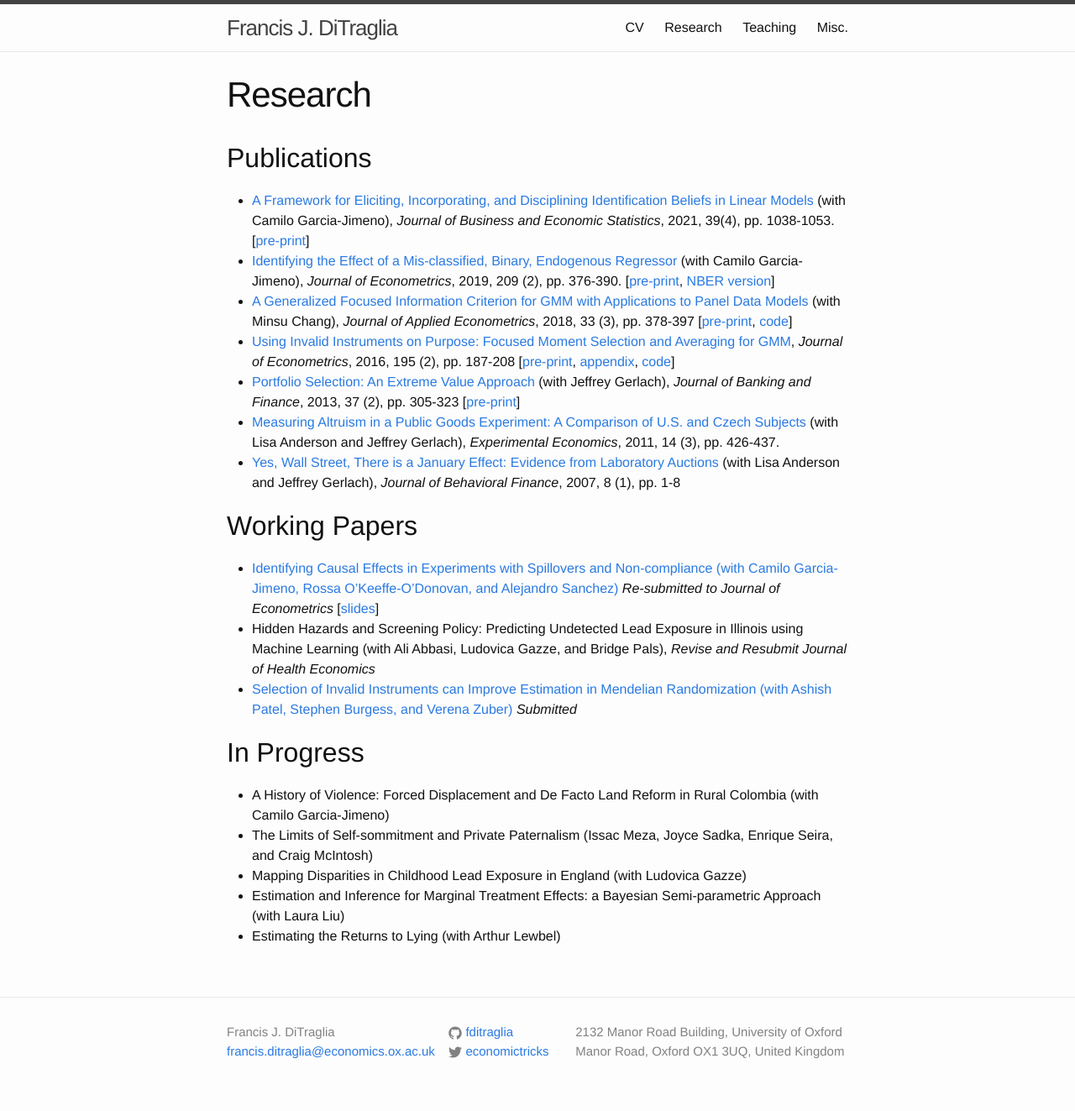
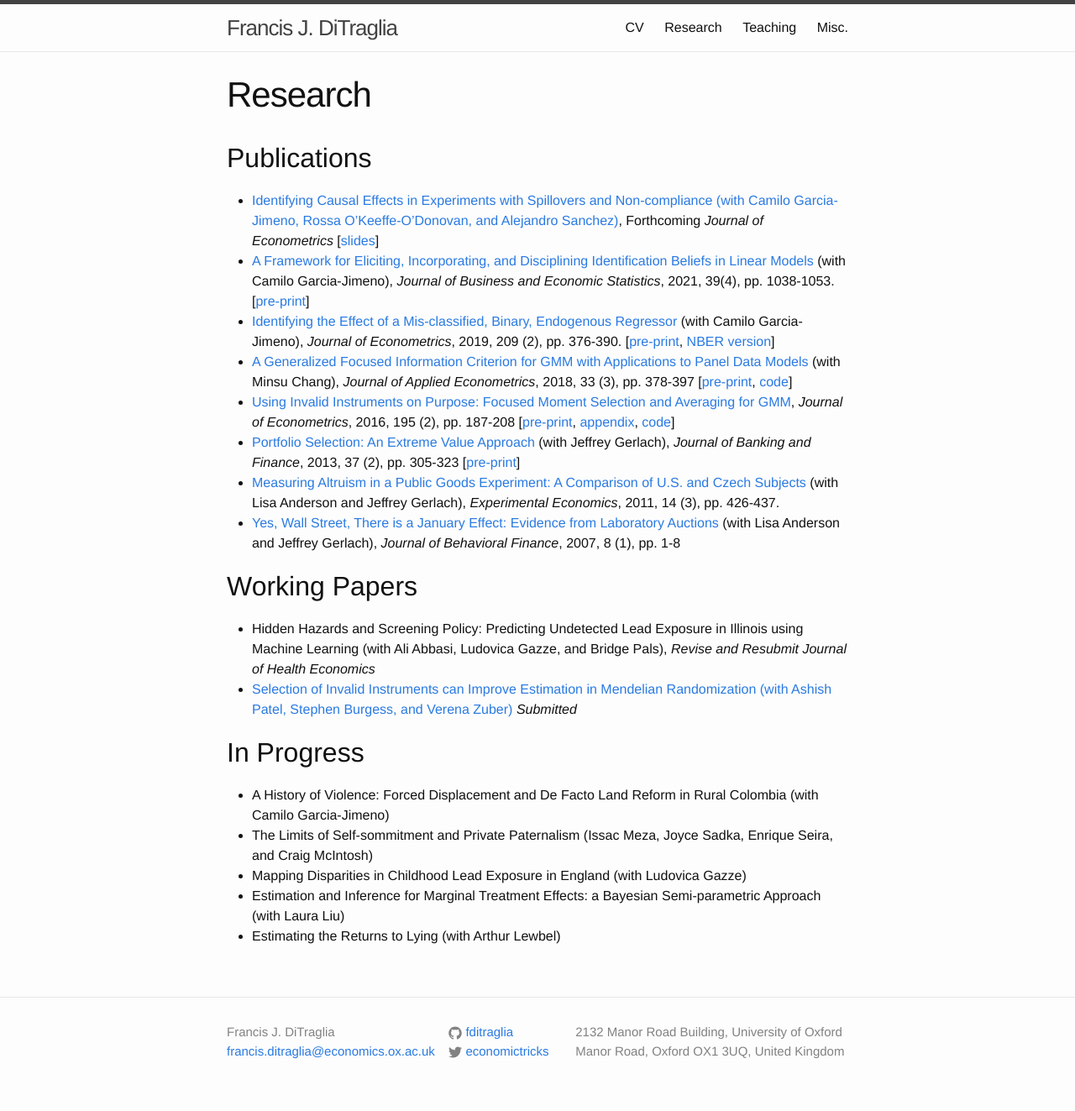
Before and after one commit to fditraglia/fditraglia.github.io, a Jekyll site: the page built from research.md, in a window 1280 px wide. Shown: the whole page at 84% size. Built offline with Jekyll 4.4.1, drawn with Linux system fonts in a browser that asks for light colours; some of the changed lines change nothing that is shown.

Commit message:
update status of paper

```diff
--- a/research.md
+++ b/research.md
@@ -8,6 +8,7 @@
 
 ## Publications
 
+- [Identifying Causal Effects in Experiments with Spillovers and Non-compliance (with Camilo Garcia-Jimeno, Rossa O'Keeffe-O'Donovan, and Alejandro Sanchez)](https://ditraglia.com/pdf/spillovers-paper.pdf), Forthcoming *Journal of Econometrics* [[slides](https://ditraglia.com/pdf/spillovers-slides.pdf)]
 - [A Framework for Eliciting, Incorporating, and Disciplining Identification Beliefs in Linear Models](https://doi.org/10.1080/07350015.2020.1753528) (with Camilo Garcia-Jimeno), *Journal of Business and Economic Statistics*, 2021, 39(4), pp. 1038-1053. [[pre-print](http://ditraglia.com/pdf/DiTraglia-Garcia-Jimeno-2019.pdf)]
 - [Identifying the Effect of a Mis-classified, Binary, Endogenous Regressor](https://www.sciencedirect.com/science/article/pii/S0304407619300181) (with Camilo Garcia-Jimeno), *Journal of Econometrics*, 2019, 209 (2), pp. 376-390. [[pre-print](http://ditraglia.com/pdf/binary-regressor-final.pdf), [NBER version](http://ditraglia.com/pdf/DiTraglia_Garcia-Jimeno_2017b.pdf)]
 - [A Generalized Focused Information Criterion for GMM with Applications to Panel Data Models](https://onlinelibrary.wiley.com/doi/10.1002/jae.2614) (with Minsu Chang), *Journal of Applied Econometrics*, 2018, 33 (3), pp. 378-397 [[pre-print](http://ditraglia.com/pdf/GFIC_paper.pdf), [code](https://github.com/fditraglia/gfic)]
@@ -17,7 +18,6 @@
 - [Yes, Wall Street, There is a January Effect: Evidence from Laboratory Auctions](http://www.tandfonline.com/doi/abs/10.1080/15427560709337012) (with Lisa Anderson and Jeffrey Gerlach), *Journal of Behavioral Finance*, 2007, 8 (1), pp. 1-8
 
 ## Working Papers
-- [Identifying Causal Effects in Experiments with Spillovers and Non-compliance (with Camilo Garcia-Jimeno, Rossa O'Keeffe-O'Donovan, and Alejandro Sanchez)](https://ditraglia.com/pdf/spillovers-paper.pdf) *Re-submitted to Journal of Econometrics* [[slides](https://ditraglia.com/pdf/spillovers-slides.pdf)]
 - Hidden Hazards and Screening Policy: Predicting Undetected Lead Exposure in Illinois using Machine Learning (with Ali Abbasi, Ludovica Gazze, and Bridge Pals), *Revise and Resubmit Journal of Health Economics*
 - [Selection of Invalid Instruments can Improve Estimation in Mendelian Randomization (with Ashish Patel, Stephen Burgess, and Verena Zuber)](https://arxiv.org/abs/2107.01513) *Submitted*
 
```
Also changed, not shown: 3 other files.
